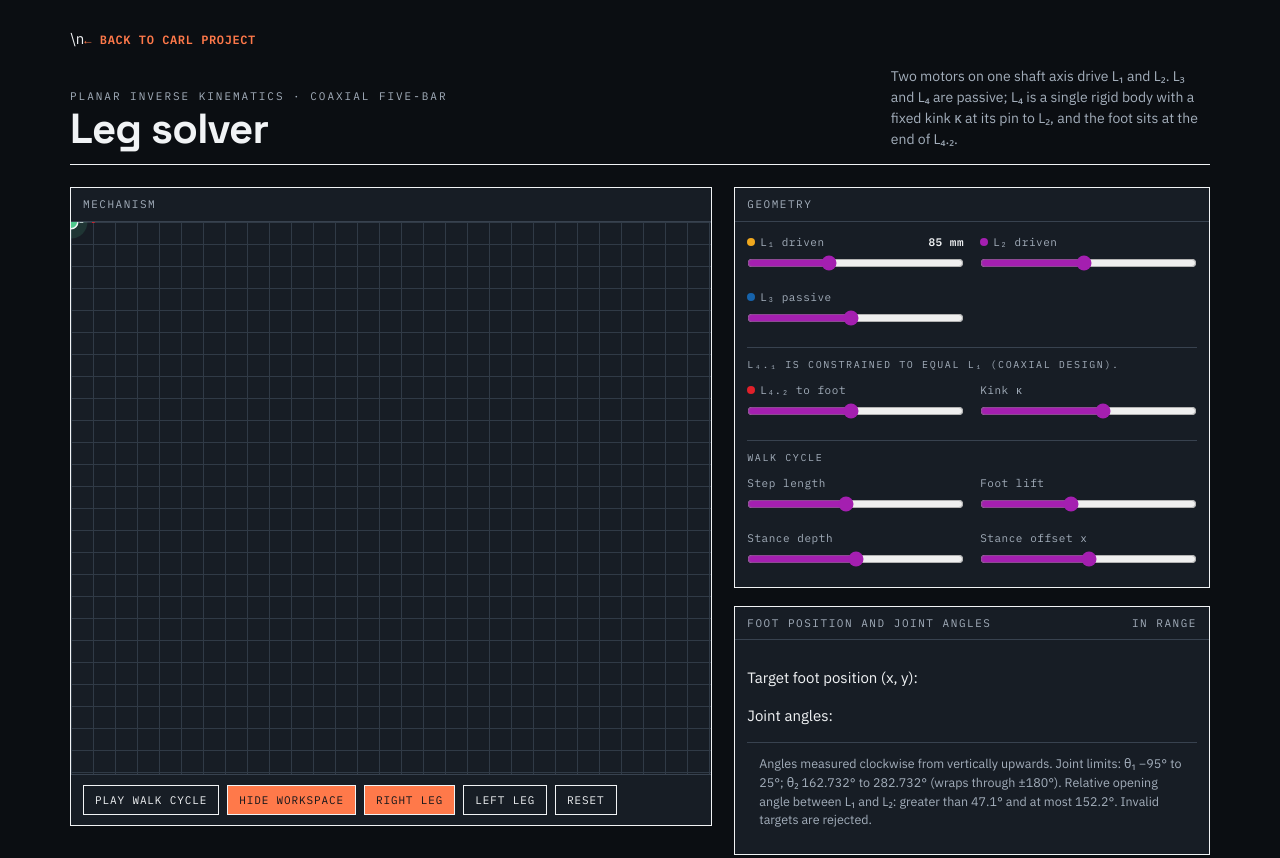
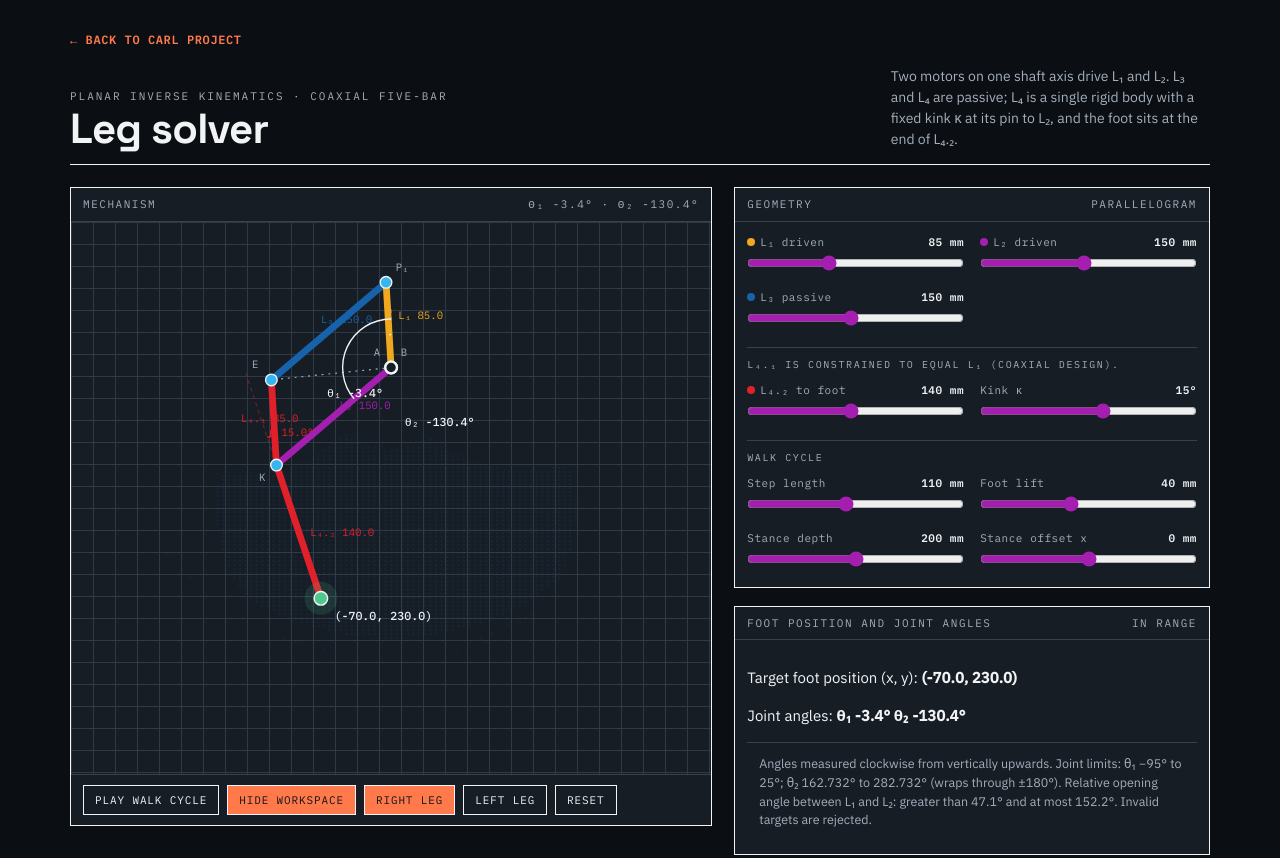
Before and after one commit to JKoradi/CARL-Website, a plain HTML site: page kinematics.html in a window 1280 px wide. Shown: the top 858 px of the page. Drawn offline with Linux system fonts and the light colour scheme.

Commit message:
Fix literal newline escapes commenting out IK angle helpers

```diff
--- a/kinematics.html
+++ b/kinematics.html
@@ -174,7 +174,8 @@ body{background:var(--paper);color:var(--ink)}
 </style>
 </head>
 <body>
-<div class="wrap">\n<a class="back-link" href="index.html">← BACK TO CARL PROJECT</a>
+<div class="wrap">
+<a class="back-link" href="index.html">← BACK TO CARL PROJECT</a>
 
   <header class="masthead">
     <div>
@@ -318,7 +319,13 @@ body{background:var(--paper);color:var(--ink)}
     return { x:P.x+a*ux + sign*h*(-uy), y:P.y+a*uy + sign*h*ux };
   }
 
-  // Angles are clockwise from upward (negative screen y).\n  const jointAngle = (from,to) => Math.atan2(to.x-from.x, from.y-to.y);\n  const wrap360 = deg => ((deg%360)+360)%360;\n  const theta2Allowed = deg => { const wrapped=wrap360(deg); return wrapped>=162.732-1e-8 && wrapped<=282.732+1e-8; };\n  const openingAngle = (a,b) => Math.acos(Math.max(-1,Math.min(1,Math.cos(a-b))))*DEG;\n\n  // ---- inverse kinematics ----------------------------------------------
+  // Angles are clockwise from upward (negative screen y).
+  const jointAngle = (from,to) => Math.atan2(to.x-from.x, from.y-to.y);
+  const wrap360 = deg => ((deg%360)+360)%360;
+  const theta2Allowed = deg => { const wrapped=wrap360(deg); return wrapped>=162.732-1e-8 && wrapped<=282.732+1e-8; };
+  const openingAngle = (a,b) => Math.acos(Math.max(-1,Math.min(1,Math.cos(a-b))))*DEG;
+
+  // ---- inverse kinematics ----------------------------------------------
   function solveIK(fx, fy){
     const A = {x:-st.d/2, y:0}, B = {x:+st.d/2, y:0}, F = {x:fx, y:fy};
 
```
